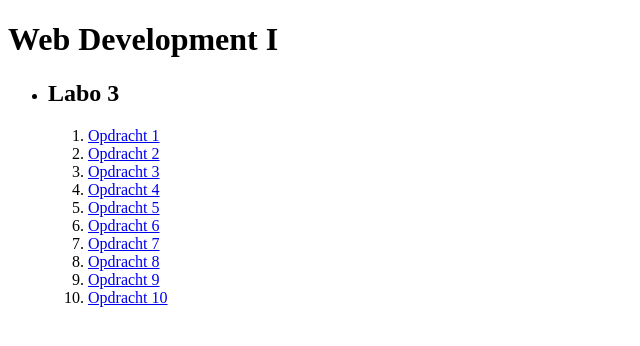
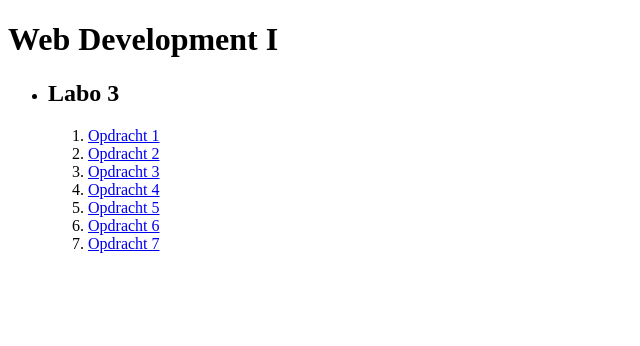
Before and after one commit to ArneVergote/Labo3, a plain HTML site: page index.html in a window 1280 px wide. Shown: the whole page, without its empty margins (0-640 px from the left). Drawn offline with Linux system fonts and the light colour scheme.

Commit message:
Update index.html

```diff
--- a/index.html
+++ b/index.html
@@ -18,9 +18,6 @@
             <li><a href="labo_3/opdracht_5.html">Opdracht 5</a></li>
             <li><a href="labo_3/opdracht_6.html">Opdracht 6</a></li>
             <li><a href="labo_3/opdracht_7.html">Opdracht 7</a></li>
-            <li><a href="labo_3/opdracht_8.html">Opdracht 8</a></li>
-            <li><a href="labo_3/opdracht_9.html">Opdracht 9</a></li>
-            <li><a href="labo_3/opdracht_10.html">Opdracht 10</a></li>
         </ol>
     </li>
 </ul>
```
